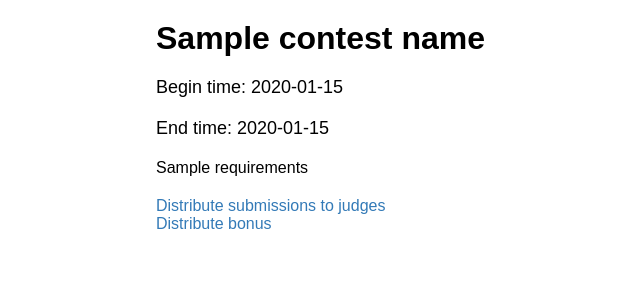
After one commit to full-stack-final-project/Block-Security-Contests-Website, a Java web app: page /contestSponsor.jsp in a window 1280 px wide. The commit adds this page. Shown: the top 300 px of the page, without its empty margins (84-724 px from the left). Run offline with Tomcat 11, a stand-in JSP engine, Linux system fonts and the light colour scheme; the template is opened without the code that fills it: most values are stand-ins (such as "Sample title", 1, 10 or a date in 2020).

Commit message:
another bunch of changes

```diff
--- /dev/null
+++ b/contest-website/database/WebContent/contestSponsor.jsp
@@ -0,0 +1,67 @@
+<%@ page language="java" contentType="text/html; charset=UTF-8"
+    pageEncoding="UTF-8"%>
+<!DOCTYPE html>
+<html>
+<head>
+    <meta charset="UTF-8">
+    <title>Contest - <%= request.getAttribute("contestName") %></title>
+    <style>
+        /* Styles for the page */
+        body {
+            font-family: Arial, sans-serif;
+            margin: 0;
+            padding: 0;
+        }
+        .container {
+            max-width: 800px;
+            margin: 0 auto;
+            padding: 20px;
+        }
+        a {
+			color: #337ab7;
+			text-decoration: none;
+		}
+        .title {
+            font-size: 32px;
+            font-weight: bold;
+            margin: 0 0 20px;
+        }
+        .info {
+            font-size: 18px;
+            margin: 0 0 20px;
+        }
+        .description {
+            font-size: 16px;
+            margin: 0 0 20px;
+        }
+        .button {
+            display: inline-block;
+            background-color: #4CAF50;
+            color: #FFF;
+            font-size: 18px;
+            padding: 10px 20px;
+            text-decoration: none;
+            border-radius: 4px;
+            margin: 0 0 20px;
+        }
+        .button:hover {
+            background-color: #3e8e41;
+        }
+    </style>
+</head>
+<body>
+    <div class="container">
+        <div class="title">${contestName}</div>
+        <div class="info">Begin time: ${beginTime}</div>
+        <div class="info">End time: ${endTime}</div>
+        <div class="description">${requirements}</div>
+       <form action="submitpage" method="post">
+            <input type="hidden" name="userID" value="${userID}" />
+            <input type="hidden" name="contestID" value="${contestID}" />
+
+        </form>
+        <a href="distributeSubmission?id=${contestID}">Distribute submissions to judges</a><br>
+        <a href="distributeBonus?id=${contestID}">Distribute bonus</a>
+    </div>
+</body>
+</html>
--- a/contest-website/database/WebContent/contestantIndex.jsp
+++ b/contest-website/database/WebContent/contestantIndex.jsp
@@ -83,6 +83,8 @@
 
 		<p><strong>Wallet Address:</strong> ${walletAddress}</p>
 		<p><strong>Balance:</strong> ${balance}</p>
+		<p><strong>Contests you participated </strong></p>
+		<a href="openContest?id=${walletAddress}">All open contests</a>
 		<table>
 			<thead>
 				<tr>
--- a/contest-website/database/WebContent/judgeIndex.jsp
+++ b/contest-website/database/WebContent/judgeIndex.jsp
@@ -81,7 +81,7 @@
 						<td><a href="contest.jsp?id=${ contest.getId() }">${contest.getName() }</a></td>
 						<td>${ contest.begin_time}</td>
 						<td>${ contest.end_time}</td>
-						<td><a href="score.jsp?judgeId=${userID}&amp;contestId=${contest.getId()}">Score</a></td>
+						<td><a href="score?judgeId=${userID}&amp&contestId=${contest.getId()}">Score</a></td>
 					</tr>
 				</c:forEach>
 			</tbody>
--- a/contest-website/database/WebContent/openContest.jsp
+++ b/contest-website/database/WebContent/openContest.jsp
@@ -102,7 +102,7 @@
 			<div class="contest-item">
 				<div class="contest-name">${contest.title}</div>
 				<div class="contest-dates">${contest.getBeginTime()} - ${contest.getEndTime()}</div>
-				<a href="contestDetails?id=${contest.getContestID()}" class="contest-link">Details</a>
+				<a href="contestDetails?id=${contest.getContestID()}&userID=${contestantID}" class="contest-link">Details</a>
 
 			</div>
 		</c:forEach>
--- a/contest-website/database/WebContent/sponsorIndex.jsp
+++ b/contest-website/database/WebContent/sponsorIndex.jsp
@@ -102,7 +102,7 @@
 		<h2>Your Contests:</h2>
 		<ul class="contest-list">
 			<c:forEach items="${contestList}" var="contest">
-				<li><a href="contestDetails.jsp?id=${contest.id}">${contest.title}</a></li>
+				<li><a href="contestDetailsSponsor?id=${contest.getContestID()}&userID=${userID}">Click to see more details about ${contest.getTitle()}</a></li>
 			</c:forEach>
 		</ul>
 	</div>
--- a/contest-website/database/WebContent/submit.jsp
+++ b/contest-website/database/WebContent/submit.jsp
@@ -53,8 +53,8 @@
 </head>
 <body>
 
-	<form method="post" action="submit">
-		<label for="context">Please submit your context here for this contest${contestName} :</label>
+	<form method="post" action="submitContest">
+		<label for="context">Please submit your context here for this contest ${contestName} :</label>
 		<textarea id="context" name="context"></textarea>
 		<input type="hidden" id="userID" name="userID" value="${userID}" />
 		<input type="hidden" id="contestID" name="contestID" value="${contestID}" />
--- a/contest-website/database/src/Sponsor.java
+++ b/contest-website/database/src/Sponsor.java
@@ -20,6 +20,11 @@ public class Sponsor extends User{
     }
 
    //getter and setter methods
+
+    public String getID() {
+        return this.id;
+    }
+
     public String getCompanyName() {
         return this.company_name;
     }
```
Also changed, not shown: contest-website/database/src/ControlServlet.java (+52 -1 lines), contest-website/database/src/userDAO.java (+56 -9 lines).
